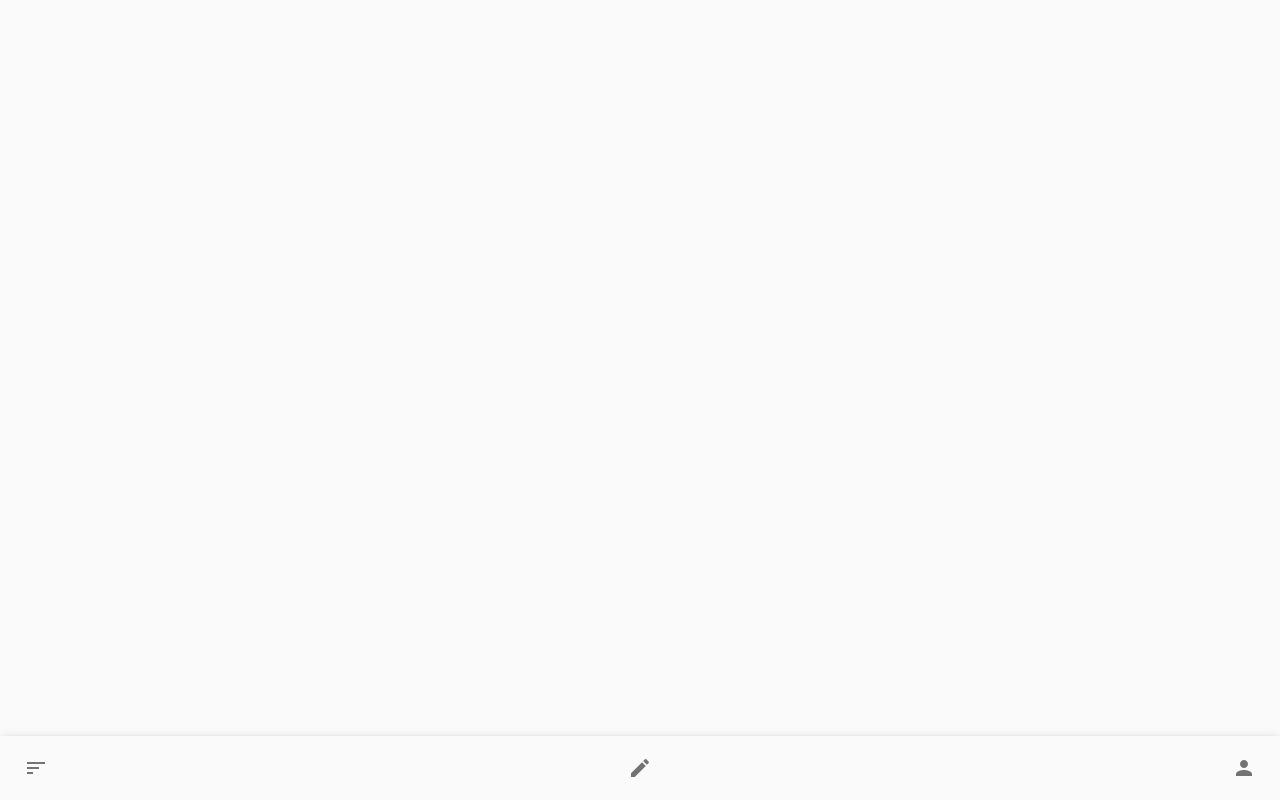
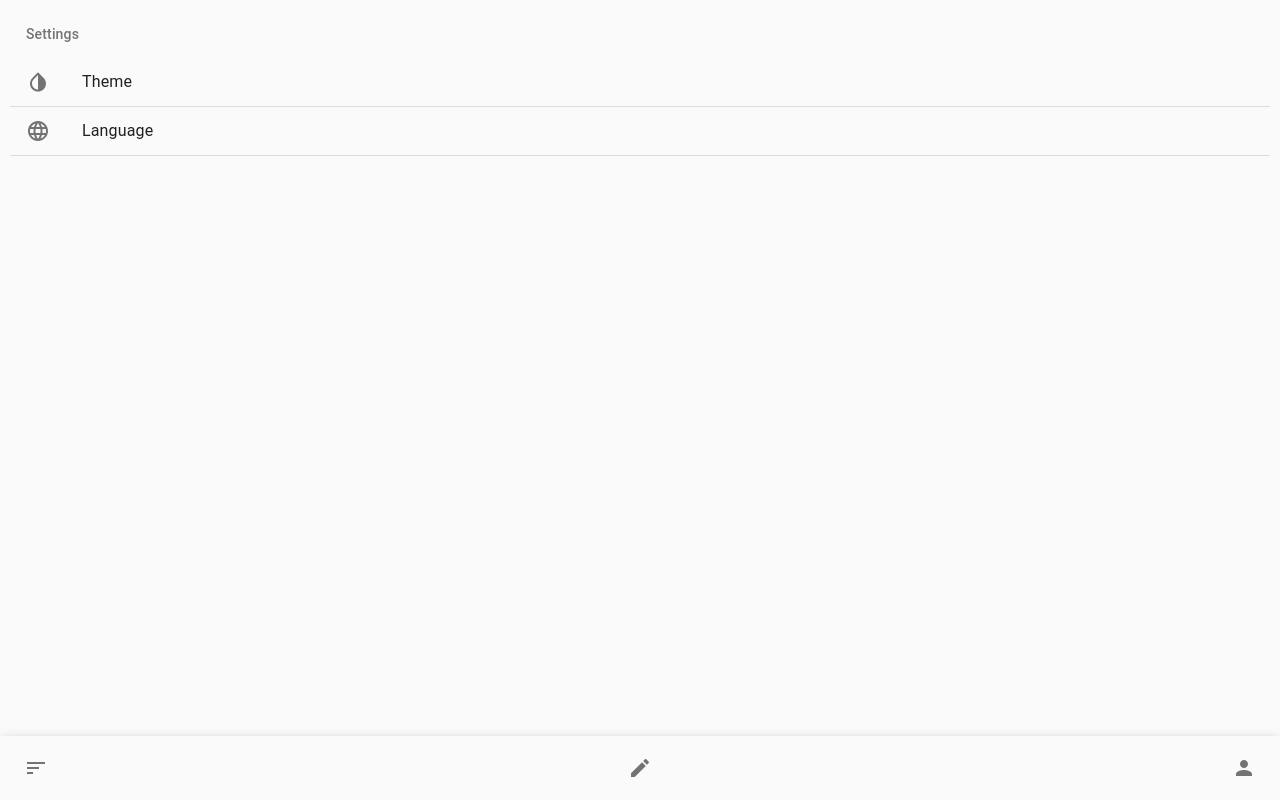
Before and after one commit to aurelticot/okato, a React (Create React App) app: page /settings in a window 1280 px wide. Built offline with nearby package versions, Linux system fonts and the light colour scheme.

Commit message:
add Settings view

```diff
--- /dev/null
+++ b/src/components/SettingSelectionDialog.tsx
@@ -0,0 +1,35 @@
+import React from "react";
+import { Dialog, DialogTitle, List, ListItem, ListItemText } from "@material-ui/core";
+
+export interface SettingSelectionDialogProps {
+  title: string;
+  open: boolean;
+  values: string[];
+  selectedValue: string;
+  onClose: (value: string) => void;
+}
+
+export function SettingSelectionDialog(props: SettingSelectionDialogProps) {
+  const { open, selectedValue, onClose, title, values } = props;
+
+  const handleClose = () => {
+    onClose(selectedValue);
+  };
+
+  const handleListItemClick = (value: string) => {
+    onClose(value);
+  };
+
+  return (
+    <Dialog open={open} onClose={handleClose} aria-labelledby="">
+      <DialogTitle id="dialog-title">{title}</DialogTitle>
+      <List>
+        {values.map((value) => (
+          <ListItem button onClick={() => handleListItemClick(value)} key={value}>
+            <ListItemText primary={value} />
+          </ListItem>
+        ))}
+      </List>
+    </Dialog>
+  );
+}
--- a/src/containers/App.tsx
+++ b/src/containers/App.tsx
@@ -4,6 +4,7 @@ import { makeStyles } from "@material-ui/core/styles";
 import { Box } from "@material-ui/core";
 import { TimelineView } from "containers/TimelineView";
 import { ApplicationBar } from "components/ApplicationBar";
+import { SettingsView } from "./SettingsView";
 
 const useStyles = makeStyles((theme) => ({
   root: {
@@ -25,6 +26,9 @@ export function App() {
           <Route path="/timeline">
             <TimelineView />
           </Route>
+          <Route path="/settings">
+            <SettingsView />
+          </Route>
         </Switch>
         <ApplicationBar />
       </Box>
--- /dev/null
+++ b/src/containers/MarketSelectionView.tsx
@@ -0,0 +1,6 @@
+import React from "react";
+import { Box } from "@material-ui/core";
+
+export function MarketSelectionView() {
+  return <Box></Box>;
+}
--- /dev/null
+++ b/src/containers/SettingsView.tsx
@@ -0,0 +1,67 @@
+import React, { useState } from "react";
+import { SettingSelectionDialog } from "components/SettingSelectionDialog";
+import { List, ListSubheader, ListItem, ListItemIcon, Divider, ListItemText, Box } from "@material-ui/core";
+import { InvertColors as InvertColorsIcon, Language as LanguageIcon } from "@material-ui/icons";
+import { usePreference } from "hooks/preferencesHooks";
+import PreferenceKeys from "enums/PreferenceKeys";
+
+const themeValues = ["system", "light", "dark"];
+const languageValues = ["en", "fr"];
+
+export function SettingsView() {
+  const [openThemeDialog, setOpenThemeDialog] = useState(false);
+  const [theme, setTheme] = usePreference(PreferenceKeys.Theme);
+  //const [theme, setTheme] = useState("system");
+  const handleClickOpenThemeDialog = () => {
+    setOpenThemeDialog(true);
+  };
+  const handleCloseThemeDialog = (value: string) => {
+    setOpenThemeDialog(false);
+    setTheme(value);
+  };
+
+  const [openLanguageDialog, setOpenLanguageDialog] = useState(false);
+  const [language, setLanguage] = usePreference(PreferenceKeys.Language);
+  const handleClickOpenLanguageDialog = () => {
+    setOpenLanguageDialog(true);
+  };
+  const handleCloseLanguageDialog = (value: string) => {
+    setOpenLanguageDialog(false);
+    setLanguage(value);
+  };
+
+  return (
+    <Box>
+      <List subheader={<ListSubheader>Settings</ListSubheader>}>
+        <ListItem button onClick={handleClickOpenThemeDialog}>
+          <ListItemIcon>
+            <InvertColorsIcon />
+          </ListItemIcon>
+          <ListItemText primary="Theme" secondary={theme} />
+        </ListItem>
+        <Divider />
+        <ListItem button onClick={handleClickOpenLanguageDialog}>
+          <ListItemIcon>
+            <LanguageIcon />
+          </ListItemIcon>
+          <ListItemText primary="Language" secondary={language} />
+        </ListItem>
+        <Divider />
+      </List>
+      <SettingSelectionDialog
+        open={openThemeDialog}
+        selectedValue={theme}
+        title="Select a theme"
+        values={themeValues}
+        onClose={handleCloseThemeDialog}
+      />
+      <SettingSelectionDialog
+        open={openLanguageDialog}
+        selectedValue={language}
+        title="Select a language"
+        values={languageValues}
+        onClose={handleCloseLanguageDialog}
+      />
+    </Box>
+  );
+}
```
